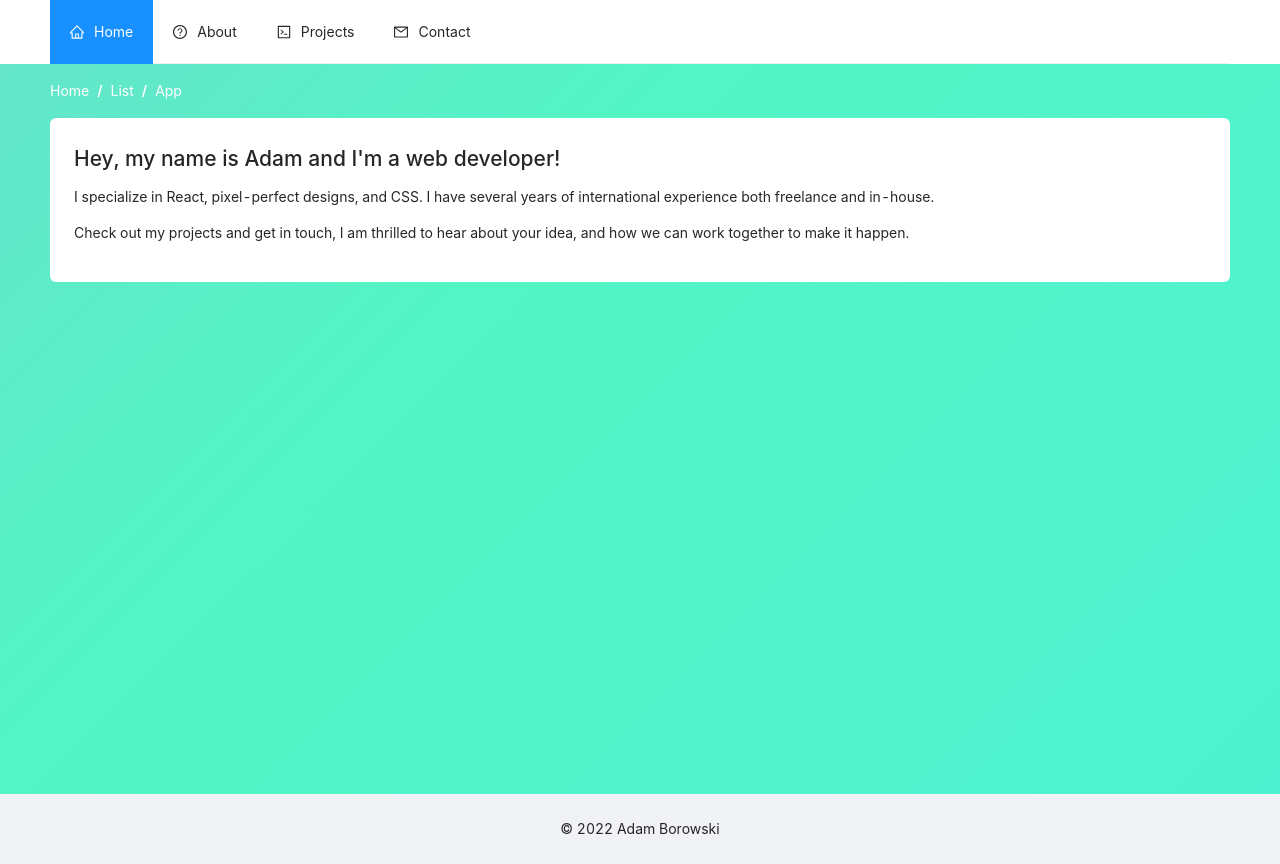
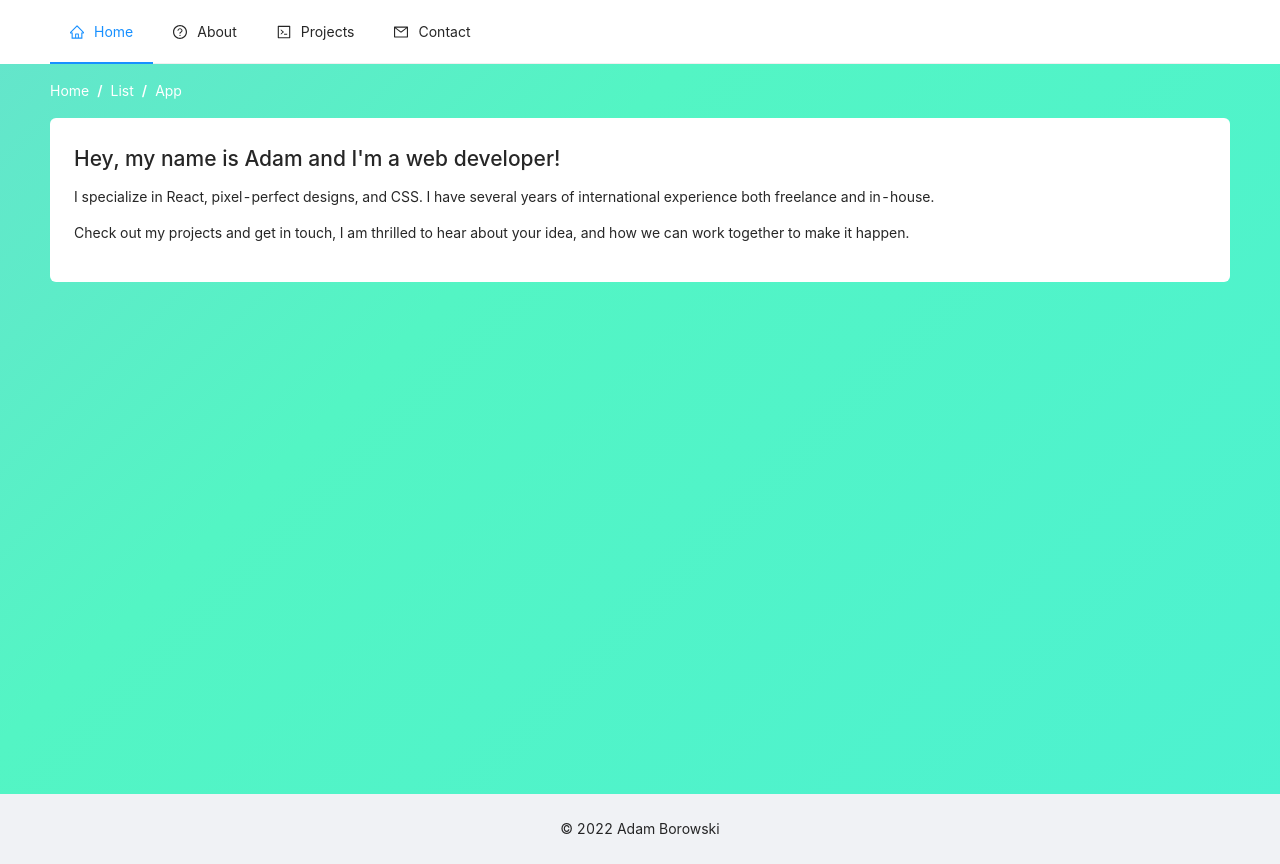
Before and after one commit to Adborowski/personal-site, a React (Vite) app: page / in a window 1280 px wide. Built offline with nearby package versions, Linux system fonts and the light colour scheme.

Commit message:
Changed nav bar :after to take up the whole button

```diff
--- a/src/App.css
+++ b/src/App.css
@@ -13,24 +13,8 @@ html {
   background: white !important;
 }
 
-.ant-menu-item-selected {
-  background-color: #1890ff;
-}
-
-.ant-menu-item-selected span {
-  color: white;
-}
-.ant-menu-item-selected:hover {
-  color: red;
-}
-
 .site-layout-content {
   min-height: unset;
-}
-
-.ant-menu-horizontal > .ant-menu-item:hover,
-.ant-menu-horizontal > .ant-menu-submenu .ant-menu-submenu-title:hover {
-  background-color: #f0f0f0 !important;
 }
 
 .ant-layout.layout {
@@ -48,6 +32,11 @@ span.ant-breadcrumb-separator {
   font-weight: 600;
 }
 
+.ant-menu-horizontal:not(.ant-menu-dark) > .ant-menu-item:after {
+  left: 0px !important;
+  right: 0px !important;
+}
+
 @keyframes gradient {
   0% {
     background-position: 0% 50%;
```
